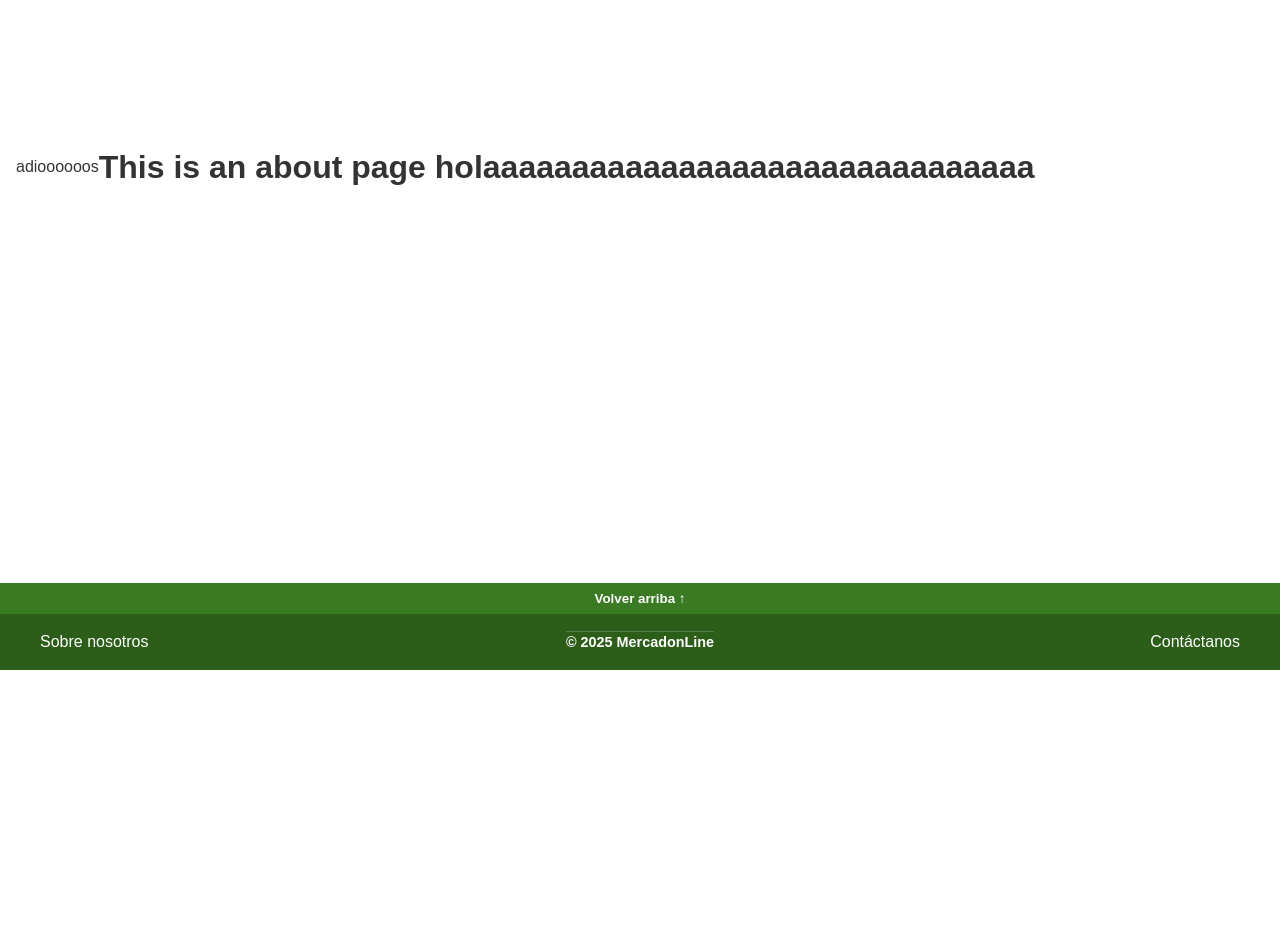
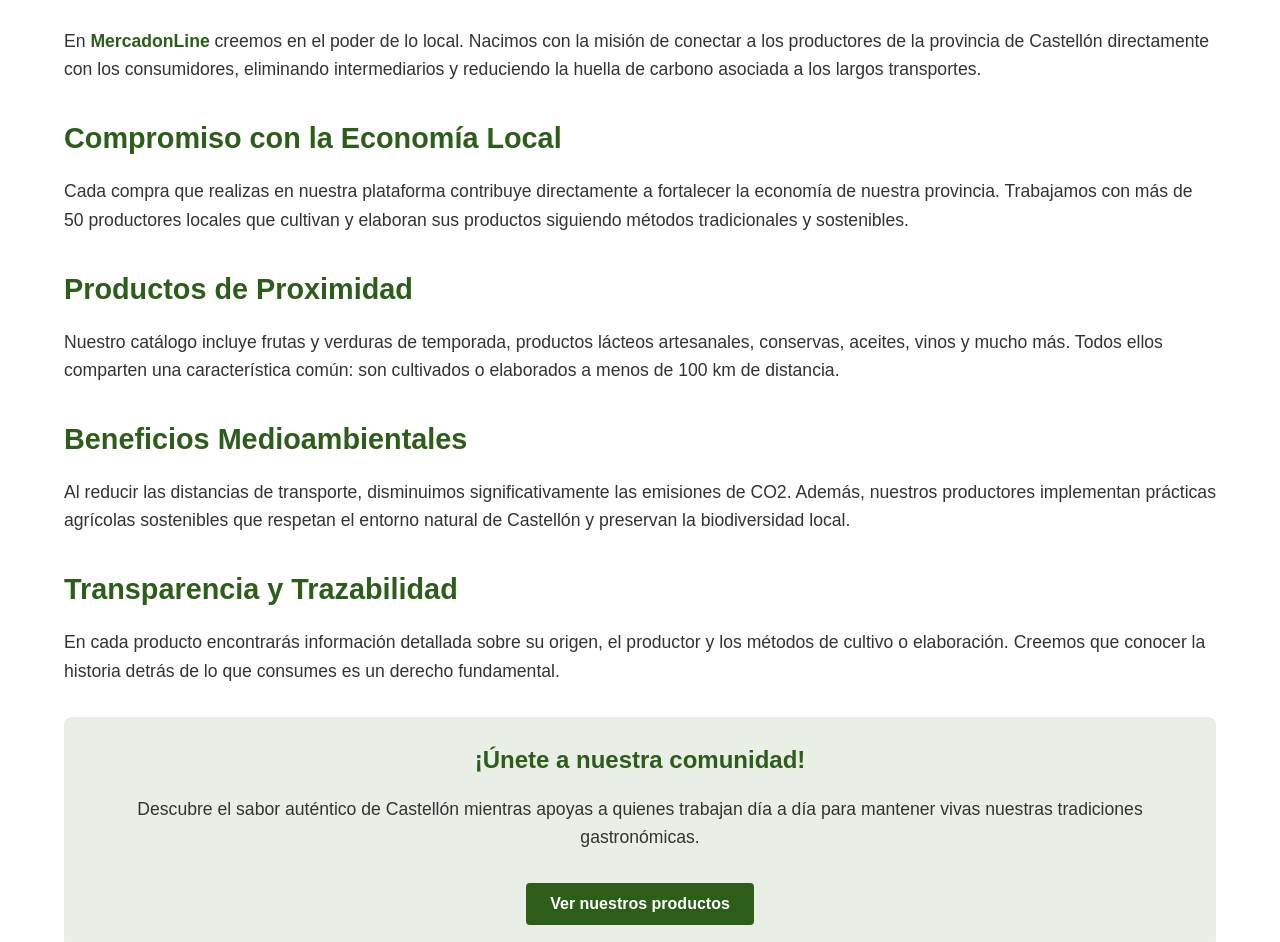
Before and after one commit to JoseM286/mercadonline, a Vue app in the folder frontend/: page /sobre-nosotros in a window 1280 px wide. Shown: the part 369-1311 px from the top of the page. Before the commit the page ends 1039 px from the top, so only its background shows below. Built offline with nearby package versions, Linux system fonts and the light colour scheme.

Commit message:
Terminada pagina Sobre nosotros

```diff
--- a/frontend/src/router/index.js
+++ b/frontend/src/router/index.js
@@ -1,5 +1,6 @@
 import { createRouter, createWebHistory } from 'vue-router'
 import HomeView from '../views/HomeView.vue'
+import AboutView from '../views/AboutView.vue'
 
 const router = createRouter({
   history: createWebHistory(import.meta.env.BASE_URL),
@@ -12,12 +13,7 @@
     {
       path: '/sobre-nosotros',
       name: 'about',
-      component: () => import('../views/AboutView.vue'),
-    },
-    {
-      path: '/contacto',
-      name: 'contact',
-      component: () => import('../views/AboutView.vue'), // Temporalmente usando AboutView
+      component: AboutView,
     },
   ],
 })
--- a/frontend/src/views/AboutView.vue
+++ b/frontend/src/views/AboutView.vue
@@ -1,16 +1,152 @@
 <template>
-  <div class="about">
-    adioooooos
-    <h1>This is an about page holaaaaaaaaaaaaaaaaaaaaaaaaaaaaaaa</h1>
+  <div class="about-container">
+    <div class="about-header">
+      <h1>MercadonLine</h1>
+      <img src="@/assets/images/logo_verde.png" alt="Logo MercadonLine" class="logo" />
+    </div>
+
+    <div class="about-content">
+      <h2>Nuestra Misión</h2>
+      <p>
+        En <strong>MercadonLine</strong> creemos en el poder de lo local. Nacimos con la misión de conectar
+        a los productores de la provincia de Castellón directamente con los consumidores, eliminando
+        intermediarios y reduciendo la huella de carbono asociada a los largos transportes.
+      </p>
+
+      <h2>Compromiso con la Economía Local</h2>
+      <p>
+        Cada compra que realizas en nuestra plataforma contribuye directamente a fortalecer la economía
+        de nuestra provincia. Trabajamos con más de 50 productores locales que cultivan y elaboran
+        sus productos siguiendo métodos tradicionales y sostenibles.
+      </p>
+
+      <h2>Productos de Proximidad</h2>
+      <p>
+        Nuestro catálogo incluye frutas y verduras de temporada, productos lácteos artesanales,
+        conservas, aceites, vinos y mucho más. Todos ellos comparten una característica común:
+        son cultivados o elaborados a menos de 100 km de distancia.
+      </p>
+
+      <h2>Beneficios Medioambientales</h2>
+      <p>
+        Al reducir las distancias de transporte, disminuimos significativamente las emisiones de CO2.
+        Además, nuestros productores implementan prácticas agrícolas sostenibles que respetan el
+        entorno natural de Castellón y preservan la biodiversidad local.
+      </p>
+
+      <h2>Transparencia y Trazabilidad</h2>
+      <p>
+        En cada producto encontrarás información detallada sobre su origen, el productor y los
+        métodos de cultivo o elaboración. Creemos que conocer la historia detrás de lo que consumes
+        es un derecho fundamental.
+      </p>
+
+      <div class="about-cta">
+        <h3>¡Únete a nuestra comunidad!</h3>
+        <p>
+          Descubre el sabor auténtico de Castellón mientras apoyas a quienes trabajan día a día
+          para mantener vivas nuestras tradiciones gastronómicas.
+        </p>
+        <router-link to="/productos" class="cta-button">Ver nuestros productos</router-link>
+      </div>
+    </div>
   </div>
 </template>
 
-<style>
-@media (min-width: 1024px) {
-  .about {
-    min-height: 100vh;
-    display: flex;
-    align-items: center;
+<style scoped>
+.about-container {
+  max-width: 1200px;
+  margin: 0 auto;
+  padding: var(--spacing-lg);
+}
+
+.about-header {
+  display: flex;
+  align-items: center;
+  gap: var(--spacing-lg);
+  border-bottom: 2px solid #2c5e1a;
+}
+
+.about-header h1 {
+  font-size: 2.5rem;
+  color: #2c5e1a;
+  margin: 0;
+}
+
+.logo {
+  height: 120px;
+  width: auto;
+  margin-left: auto;
+  margin-bottom: 20px;
+}
+
+.about-content {
+  line-height: 1.6;
+}
+
+.about-content h2 {
+  color: #2c5e1a;
+  margin-top: var(--spacing-xl);
+  margin-bottom: var(--spacing-md);
+  font-size: 1.8rem;
+}
+
+.about-content p {
+  margin-bottom: var(--spacing-md);
+  font-size: 1.1rem;
+}
+
+.about-content strong {
+  color: #2c5e1a;
+}
+
+.about-cta {
+  margin-top: var(--spacing-xl);
+  padding: var(--spacing-lg);
+  background-color: rgba(44, 94, 26, 0.1);
+  border-radius: 8px;
+  text-align: center;
+}
+
+.about-cta h3 {
+  color: #2c5e1a;
+  font-size: 1.5rem;
+  margin-bottom: var(--spacing-md);
+}
+
+.cta-button {
+  display: inline-block;
+  margin-top: var(--spacing-md);
+  padding: var(--spacing-sm) var(--spacing-lg);
+  background-color: #2c5e1a;
+  color: white;
+  text-decoration: none;
+  border-radius: 4px;
+  font-weight: bold;
+  transition: background-color 0.3s ease;
+}
+
+.cta-button:hover {
+  background-color: #3a7a23;
+}
+
+@media (max-width: 768px) {
+  .about-header {
+    flex-direction: column;
+    text-align: center;
+    gap: var(--spacing-md);
+  }
+
+  .logo {
+    height: 60px;
+  }
+
+  .about-content h2 {
+    font-size: 1.5rem;
+  }
+
+  .about-content p {
+    font-size: 1rem;
   }
 }
 </style>
```
Also changed, not shown: frontend/src/assets/images/logo_blanco.png, frontend/src/assets/images/logo_verde.png.
